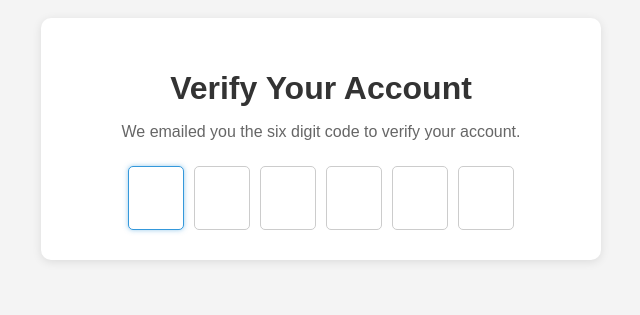
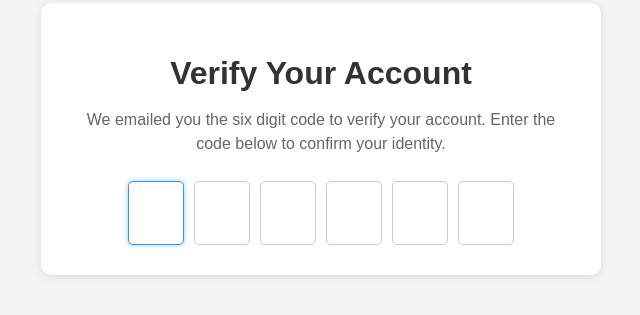
Before and after one commit to acciojob/OTP-VarshaPatel99, a website: page main.html in a window 1280 px wide. Shown: the part 261-576 px from the top of the page, without its empty margins (319-959 px from the left). Drawn offline with Linux system fonts and the light colour scheme.

Commit message:
created a submission

```diff
--- a/main.html
+++ b/main.html
@@ -9,10 +9,14 @@
 <body>
 
   <div class="container">
-    <h1 id="verification_heading">Verify Your Account</h1>
+
+    <h1 id="verification_heading">
+      Verify Your Account
+    </h1>
 
     <p id="verification_subtext">
       We emailed you the six digit code to verify your account.
+      Enter the code below to confirm your identity.
     </p>
 
     <div class="code-container">
@@ -23,6 +27,7 @@
       <input type="text" maxlength="1" class="code">
       <input type="text" maxlength="1" class="code">
     </div>
+
   </div>
 
   <script src="script.js"></script>
--- a/styles.css
+++ b/styles.css
@@ -9,7 +9,7 @@ body {
 }
 
 .container {
-  background: #ffffff;
+  background: #fff;
   padding: 30px;
   border-radius: 10px;
   text-align: center;
@@ -26,6 +26,7 @@ body {
 #verification_subtext {
   color: #666;
   margin-bottom: 25px;
+  line-height: 1.5;
 }
 
 .code-container {
```
